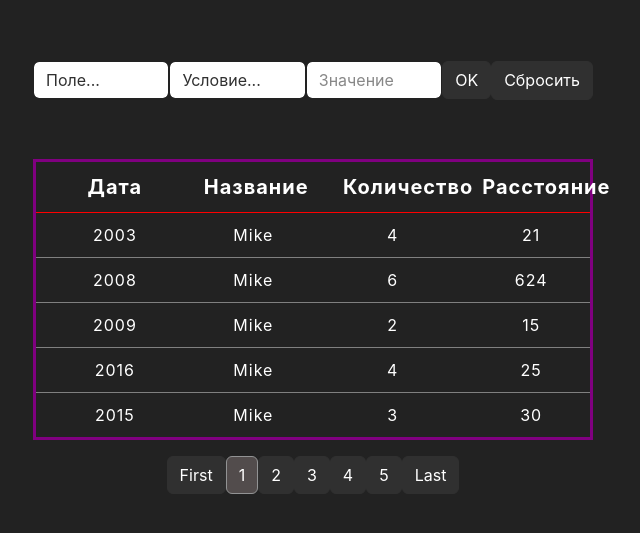
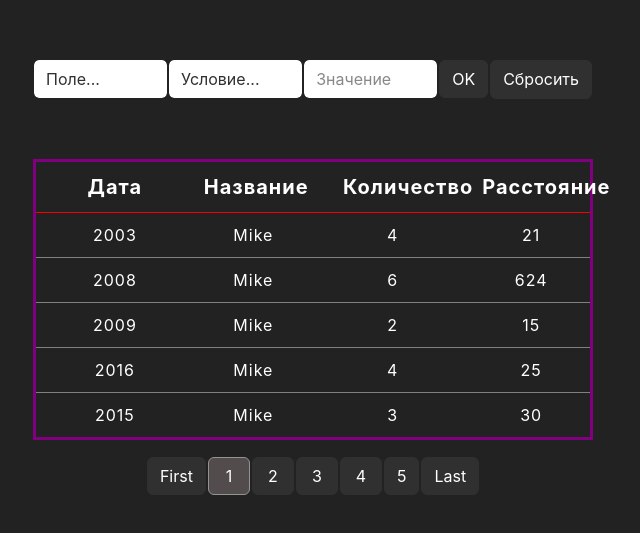
Before and after one commit to Kniferrr/TableWelbeX, a React (Create React App) app: page / in a window 1280 px wide. Shown: the part 123-656 px from the top of the page, without its empty margins (327-967 px from the left). Built offline with nearby package versions, Linux system fonts and the light colour scheme.

Commit message:
add css paginator_button

```diff
--- a/src/components/Paginator/Paginator.css
+++ b/src/components/Paginator/Paginator.css
@@ -14,3 +14,12 @@
     border-color:rgb(146, 147, 148);
     background-color: rgb(82, 76, 76);
 }
+
+.btn{
+   margin: 1px;
+}
+
+.btnpaginator{
+    width: 42px;
+    height: 38px;
+}
--- a/src/components/Paginator/Paginator.js
+++ b/src/components/Paginator/Paginator.js
@@ -15,11 +15,11 @@ function Paginator() {
 
     <div className='paginator'>
 
-        <span> <button className='btn  btn-dark btnpaginator'
+        <span> <button className='btn  btn-dark '
     onClick={()=> dispatch(setNewPage(1))}> First </button></span>
 
     <span>{page === numAllPages ?
-         <button className='btn  btn-dark btnpaginator'
+         <button className='btn  btn-dark '
     onClick={()=> dispatch(setNewPage(paginatorPages(-4, page, numAllPages)))}>
         {paginatorPages(-4, page, numAllPages)}</button>
         : null}</span>
@@ -57,12 +57,12 @@ function Paginator() {
         : null}</span>
 
         <span>{page === 1 ?
-         <button className='btn  btn-dark btnpaginator'
+         <button className='btn  btn-dark '
     onClick={()=> dispatch(setNewPage(paginatorPages(4, page, numAllPages)))}>
         {paginatorPages(4, page, numAllPages)}</button>
         : null}</span>
 
-        <span> <button className='btn  btn-dark btnpaginator'
+        <span> <button className='btn  btn-dark '
     onClick={()=> dispatch(setNewPage(numAllPages))}> Last </button></span>
 
         </div>
```
